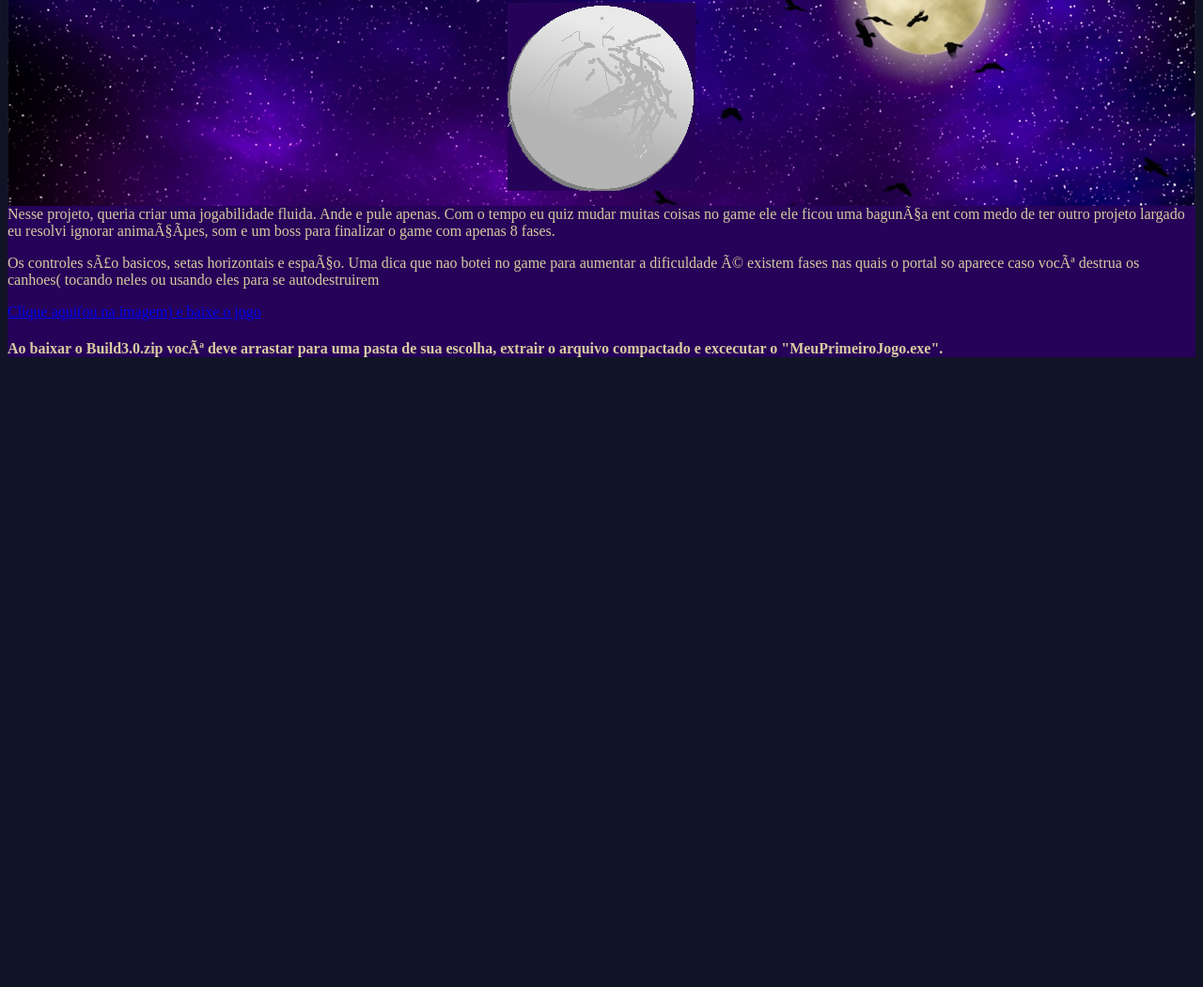
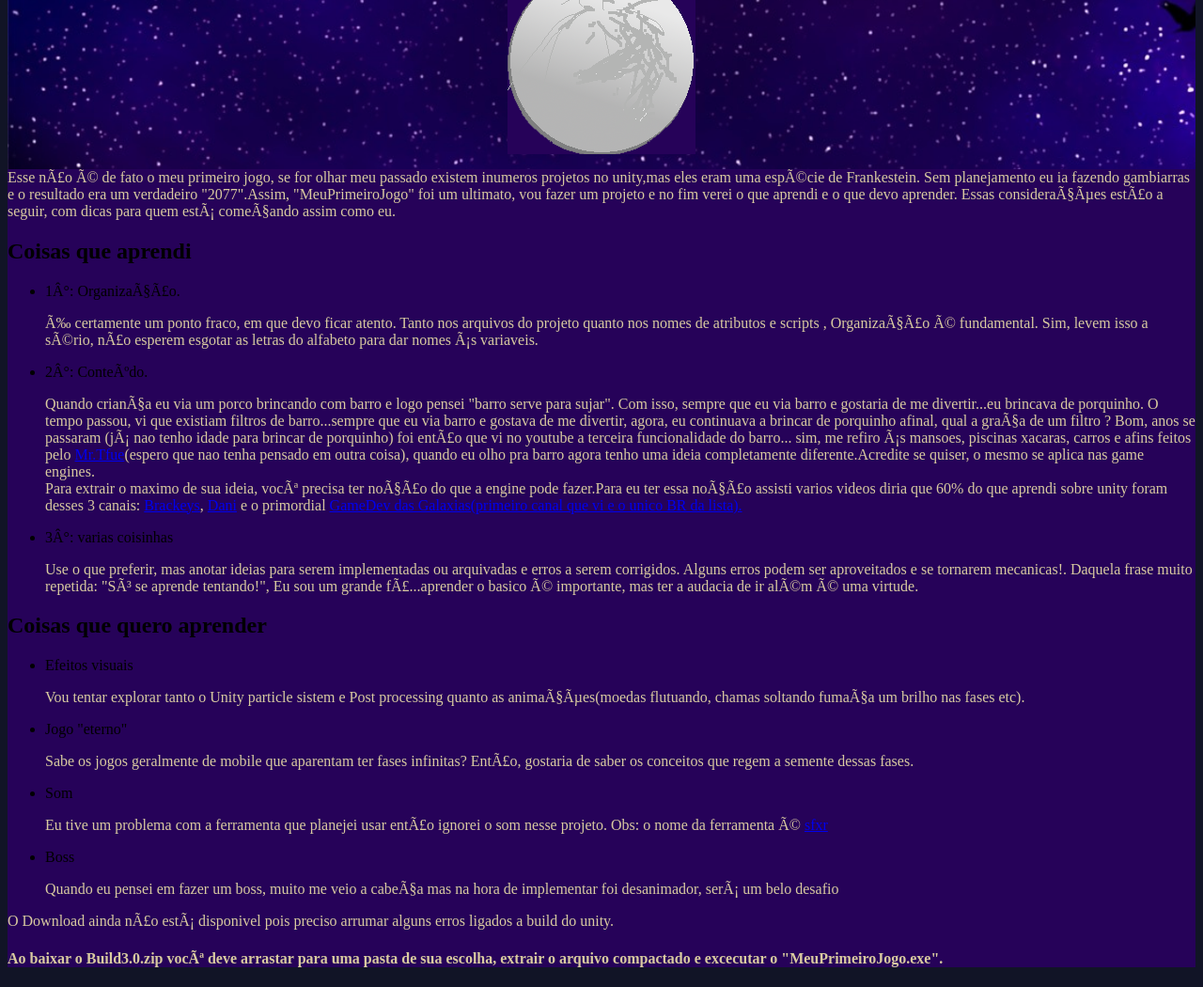
Before and after one commit to guijps/guijps.github.io, a plain HTML site: page index.html in a window 1280 px wide. Shown: the part 232-1282 px from the top of the page at 94% size. Before the commit the page ends 800 px from the top, so only its background shows below. Drawn offline with Linux system fonts and the light colour scheme.

Commit message:
Content add

```diff
--- a/index.html
+++ b/index.html
@@ -22,20 +22,75 @@
             p{text-align:left;color:#D9CBA0;background-color: #260259;}
         </style>
     </header>
-    <body><script data-ad-client="ca-pub-9128488182985734" async src="https://pagead2.googlesyndication.com/pagead/js/adsbygoogle.js"></script>
+    <body>
+        <script data-ad-client="ca-pub-9128488182985734" async src="https://pagead2.googlesyndication.com/pagead/js/adsbygoogle.js"></script>
         <div id="Fundo">
             <h1 > Seja Bem Vindo!</h1>
-            <h4> Meu nome é Guilherme Amad, sou Graduando em Engenharia elétrica e no meu tempo livre faço jogos no Unity.
-                <br>Criei o site pra facilitar o download do jogo para uns amigos.</h4>
+            <h4> Meu nome é Guilherme Amad, sou Graduando em Engenharia Elétrica.
+                <br>Criei o site pra facilitar o acesso a informação que eu obtive pelas minhas experiencias em criar jogos Unity 3D.</h4>
 
-            <h4> Existem alguns scripts que eu ache interessante guardar do meu primeiro game, eles devem estar <a href="https://github.com/guijps"  target="_blank">no meu GitHub</a></h4>
+            <div id= "game">
 
                 <h1>Meu Primeiro Jogo</h1>
-                <a href="Build3.0.zip"><img src="imagens\Lua.png" alt="MeuPrimeiroJogo" style="background-color:#260259;display: block;margin-left: auto;margin-right: auto; "></a>
-               <div id="AnuncioDoJogo"> <p > Nesse projeto, queria criar uma jogabilidade fluida. Ande e pule apenas. Com o tempo eu quiz mudar muitas coisas no game ele ele ficou uma bagunça ent com medo de ter outro projeto largado eu resolvi ignorar animações, som e um boss para finalizar o game com apenas 8 fases.</p>
-                <p> Os controles são basicos, setas horizontais e espaço. Uma dica que nao botei no game para aumentar a dificuldade é existem fases nas quais o portal so aparece caso você destrua os canhoes( tocando neles ou usando eles para se autodestruirem</p>
-                <p > <a href="Build3.0.zip" download >Clique aqui(ou na imagem) e baixe  o jogo</a></p>
+                <img src="imagens\Lua.png" alt="MeuPrimeiroJogo" style="background-color:#260259;display: block;margin-left: auto;margin-right: auto; ">
+               <div id="AnuncioDoJogo"> <p > Esse não é de fato o meu primeiro jogo, se for olhar meu passado existem inumeros projetos no unity,mas eles eram uma espécie de Frankestein.
+                Sem planejamento eu ia fazendo gambiarras e o resultado era um verdadeiro "2077".Assim, "MeuPrimeiroJogo" foi um ultimato, vou fazer um projeto e no fim verei o que aprendi
+                e o que devo aprender. Essas considerações estão a seguir, com dicas para quem está começando assim como eu.
+
+                </p>
+
+                <h2>Coisas que aprendi</h2>
+                <ul>
+                    <li>
+                        1°: Organização.
+                        <p> É certamente um ponto fraco, em que devo ficar atento. Tanto nos arquivos do projeto quanto nos nomes de atributos e scripts ,
+                             Organização é fundamental. Sim, levem isso a sério, não esperem esgotar as letras do alfabeto para dar nomes ás variaveis.</p>
+                    </li>
+                    <li>
+                        2°: Conteúdo.
+                        <p>
+                            Quando criança eu via um porco brincando com barro e logo pensei "barro serve para sujar".
+                            Com isso, sempre que eu via barro e gostaria de me divertir...eu brincava de porquinho.
+                            O tempo passou, vi que existiam filtros de barro...sempre que eu via barro e gostava de me divertir, agora, eu continuava a brincar de porquinho afinal, qual a graça de um filtro ?
+                            Bom, anos se passaram (já nao tenho  idade para brincar de porquinho) foi então que vi no youtube a terceira funcionalidade do barro... sim, me refiro ás mansoes, piscinas xacaras, carros e afins feitos pelo <a href="https://www.youtube.com/channel/UCGPYR4JXRDyYpHZXG6vZ_1Q">Mr.Tfue</a>(espero que nao tenha pensado em outra coisa), quando eu olho pra barro agora tenho uma ideia completamente diferente.Acredite se quiser, o mesmo se aplica nas game engines.
+                             <br>Para extrair o maximo de sua ideia, você precisa ter noção do que a engine pode fazer.Para eu ter essa noção assisti varios videos diria que 60% do que aprendi sobre unity foram desses 3 canais:
+                            <a  href= "https://www.youtube.com/channel/UCYbK_tjZ2OrIZFBvU6CCMiA">Brackeys</a>,
+                            <a href= "https://www.youtube.com/channel/UCIabPXjvT5BVTxRDPCBBOOQ">Dani</a> e o primordial
+                            <a href= "https://www.youtube.com/channel/UC1s2NpVU-gw8_v3VR3RPZSg ">GameDev das Galaxias(primeiro canal que vi e o unico BR da lista).</a>
+
+                        </p>
+                    </li>
+                    <li>
+                        3°: varias coisinhas
+                        <p>  Use o que preferir, mas anotar ideias para serem implementadas ou arquivadas e erros a serem corrigidos.
+                            Alguns erros podem ser aproveitados e se tornarem mecanicas!.
+                            Daquela frase muito repetida: "Só se aprende tentando!",  Eu sou um grande fã...aprender o basico é importante, mas ter a audacia de ir além é uma virtude. </p>
+                    </li>
+                </ul>
+                <h2>Coisas que quero aprender </h2>
+                <ul>
+                    <li>
+                        Efeitos visuais
+                        <p>
+                            Vou tentar explorar tanto o Unity particle sistem e Post processing quanto as animações(moedas flutuando, chamas soltando fumaça um brilho nas fases etc).
+                        </p>
+                    </li>
+                    <li>
+                        Jogo "eterno"
+                        <p> Sabe os jogos geralmente de mobile que aparentam ter fases infinitas?  Então, gostaria de saber os conceitos que regem a semente dessas fases.</p>
+                    </li>
+                    <li>
+                        Som
+                        <p>Eu tive um problema com a ferramenta que planejei usar então ignorei o som nesse projeto. Obs: o nome da ferramenta é <a href ="https://www.drpetter.se/project_sfxr.html">sfxr<a></p>
+                    </li>
+                    <li>
+                        Boss
+                        <p> Quando eu pensei em fazer um boss, muito me veio a cabeça mas na hora de implementar foi desanimador, será um belo desafio</p>
+                    </li>
+                </ul>
+                 <p > O Download ainda não está disponivel pois preciso arrumar alguns erros ligados a build do unity.</p>
                 <h4>Ao baixar o Build3.0.zip você deve arrastar para uma pasta de sua escolha, extrair o arquivo compactado e excecutar o "MeuPrimeiroJogo.exe".</h4>
+
             </div>
         </div>
     </body>
```
